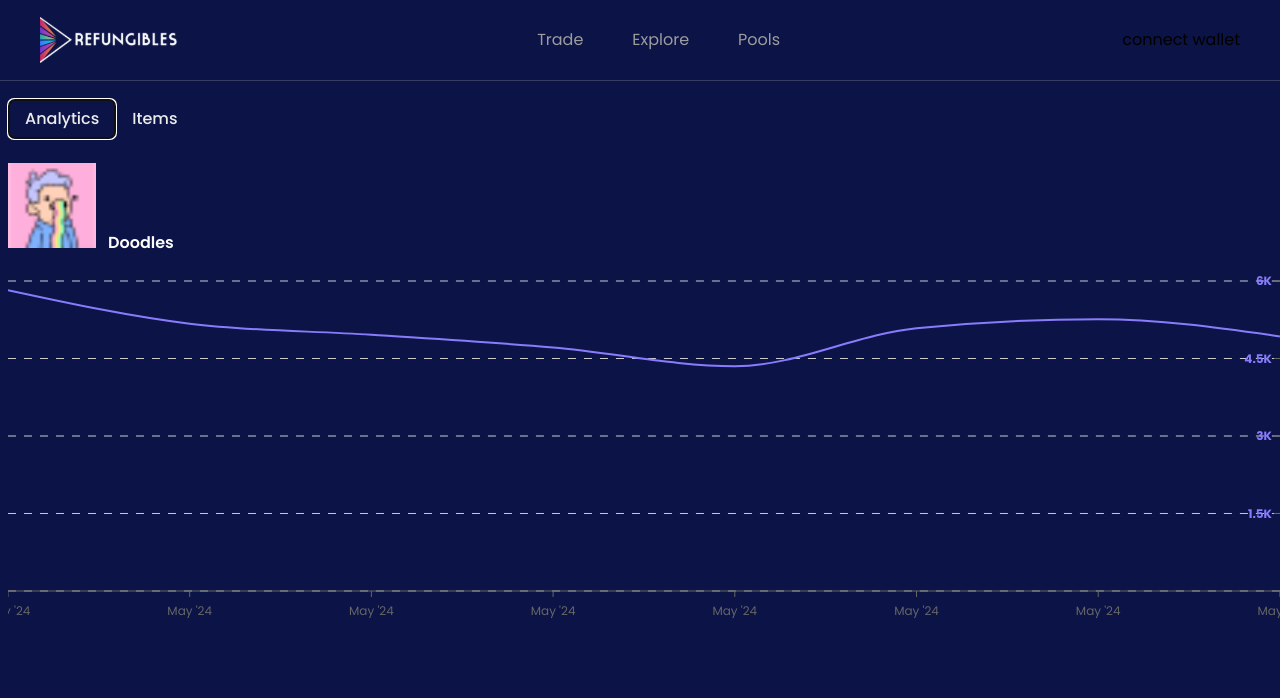
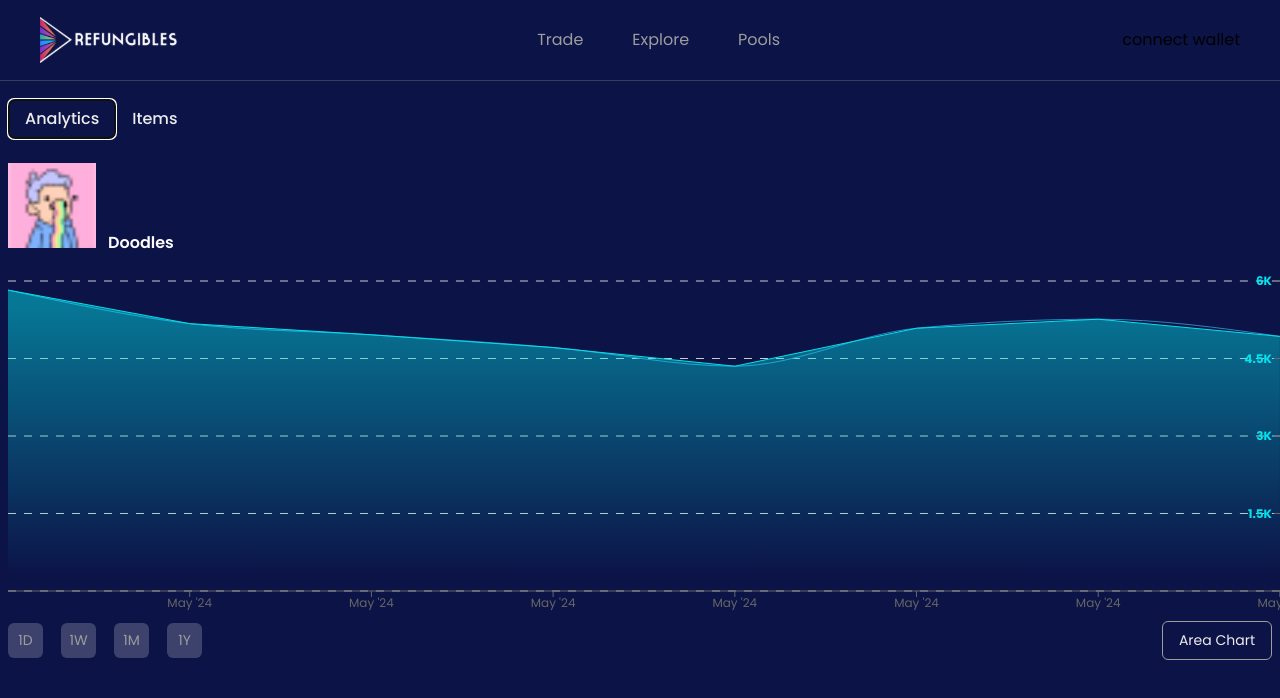
Before and after one commit to blackpanther1881/refungibles-ui, a Next.js app: page /explore/collections/1 in a window 1280 px wide. Both pictures are taken after a click on the tab "Analytics". Shown: the top 698 px of the page. Built offline with nearby package versions, Linux system fonts and the light colour scheme.

Commit message:
add bar chart

```diff
--- a/src/components/charts/area-chart.tsx
+++ b/src/components/charts/area-chart.tsx
@@ -98,13 +98,9 @@ const CustomAreaChart = ({
     setBrushData(totalData.slice(dataIndex[0], dataIndex[1] + 1));
   };
   return (
-    // <div style={{ width: "100%" }}>
     <ResponsiveContainer width="103%" height={height}>
-      <LineChart
-        // width={500}
-        // height={900}
+      <AreaChart
         data={brushData.length > 0 ? brushData : totalData}
-        // syncId="anyId"
         margin={{
           top: 10,
           right: 30,
@@ -138,24 +134,26 @@ const CustomAreaChart = ({
               key={dataKey.key}
               type="monotone"
               dataKey={dataKey.value}
-              stroke={dataKey.color}
-              fill={`url(#color${dataKey.key})`}
-              strokeWidth={chartDuration == -1 || chartDuration == 365 ? 2 : 2}
+              // stroke={dataKey.color}
               dot={false}
-              // dot={chartDuration == -1 || chartDuration == 365 ? false : true}
               yAxisId={dataKey.yAxisId}
             />
           );
         })}
         {/* Keep Axes after graph so that it doesn't overlap with the graph https://github.com/recharts/recharts/issues/566#issuecomment-342402723 */}
-        <XAxis
-          dataKey={xAxisDataKey}
-          interval="equidistantPreserveStart"
-          // interval={2}
-          // tickCount={5}
-          tick={{ fontSize: "12px" }}
-          tickMargin={showBrush ? 5 : 10}
-        />
+        <XAxis dataKey={xAxisDataKey} tick={{ fontSize: "12px" }} />
+        {yAxisDataKeys.map((dataKey, index) => {
+          return (
+            <Area
+              key={dataKey.key}
+              dataKey={dataKey.value}
+              stroke={dataKey.color}
+              fill={`url(#color${dataKey.key})`}
+              // dot
+              yAxisId={dataKey.yAxisId}
+            />
+          );
+        })}
         {yAxisDataKeys.map((dataKey, index) => {
           return (
             <YAxis
@@ -214,9 +212,8 @@ const CustomAreaChart = ({
             </AreaChart>
           </Brush>
         ) : null}
-      </LineChart>
+      </AreaChart>
     </ResponsiveContainer>
-    // </div>
   );
 };
 
--- /dev/null
+++ b/src/components/charts/bar-chart.tsx
@@ -0,0 +1,140 @@
+import React from "react";
+import {
+  XAxis,
+  YAxis,
+  Tooltip,
+  ResponsiveContainer,
+  BarChart,
+  Bar,
+  TooltipProps,
+  CartesianGrid
+} from "recharts";
+import {
+  NameType,
+  ValueType
+} from "recharts/types/component/DefaultTooltipContent";
+import { numberFormat } from "@/utils/number";
+
+const CustomTooltip = ({
+  active,
+  payload,
+  label,
+  tooltipUnit
+}: TooltipProps<ValueType, NameType> & { tooltipUnit: any }) => {
+  if (active && payload && payload.length) {
+    return (
+      <div className={"p-4"}>
+        <p>
+          {payload[0]?.payload?.datetime || payload[0]?.payload?.date || label}
+        </p>
+        {payload.map((entry, index) => {
+          return (
+            <div
+              className={"flex justify-between gap-8 items-center"}
+              key={index}
+            >
+              <div className={"flex gap-1 items-center"} key={index}>
+                {/*<Circle size="10px" bg={entry.color} />*/}
+                <p>{entry.name}:</p>
+              </div>
+              <p>
+                {tooltipUnit.position === "start"
+                  ? `${tooltipUnit.unit}${numberFormat(
+                      Math.abs(entry.value as number),
+                      2
+                    )}`
+                  : `${numberFormat(Math.abs(entry.value as number), 2)}${
+                      tooltipUnit.unit
+                    } `}
+              </p>
+            </div>
+          );
+        })}
+      </div>
+    );
+  }
+  return null;
+};
+
+const CustomBarChart = ({
+  data,
+  height = 400,
+  xAxisDataKey,
+  yAxisDataKeys,
+  mirror = false,
+  unit = "",
+  tooltipUnit = { unit: "", position: "end" }
+}) => {
+  return (
+    <ResponsiveContainer width="103%" height={height}>
+      <BarChart
+        // width={900}
+        // height={900}
+        data={data}
+        syncId="anyId"
+        margin={{
+          top: 10,
+          right: 30,
+          left: 0,
+          bottom: 0
+        }}
+      >
+        <Tooltip
+          cursor={{ fill: "#0000001A" }}
+          content={<CustomTooltip tooltipUnit={tooltipUnit} />}
+          // shared={false}
+        />
+        {yAxisDataKeys.map((dataKey, index) => {
+          return (
+            <Bar
+              key={dataKey.key}
+              type="monotone"
+              dataKey={dataKey.value}
+              stroke={dataKey.color}
+              fill={dataKey.color}
+              yAxisId={dataKey.yAxisId}
+            />
+          );
+        })}
+        {/* Keep Axes after graph so that it doesn't overlap with the graph https://github.com/recharts/recharts/issues/566#issuecomment-342402723 */}
+        <CartesianGrid vertical={false} strokeDasharray="8 8" />
+        <XAxis
+          dataKey={xAxisDataKey}
+          interval="equidistantPreserveStart"
+          tick={{ fontSize: "12px" }}
+          tickMargin={10}
+        />
+        {yAxisDataKeys.map((dataKey, index) => {
+          return (
+            <YAxis
+              key={dataKey.key}
+              type="number"
+              axisLine={false}
+              mirror={mirror}
+              // allowDataOverflow
+              yAxisId={dataKey.yAxisId}
+              orientation={dataKey.position}
+              tickFormatter={(value) =>
+                value !== 0 ? `${unit}${numberFormat(value, 2)}` : ""
+              }
+              includeHidden
+              interval="preserveStartEnd"
+              // mirror
+              padding={dataKey.key === "price" ? { top: 80 } : { top: 0 }}
+              tick={{
+                fontSize: "12px",
+                fontWeight: 700,
+                style: {
+                  textAnchor: dataKey.position === "left" ? "end" : "start"
+                },
+                fill: dataKey.color
+              }}
+            />
+          );
+        })}
+      </BarChart>
+    </ResponsiveContainer>
+  );
+};
+
+export default CustomBarChart;
--- a/src/containers/explore/collections/analytics.tsx
+++ b/src/containers/explore/collections/analytics.tsx
@@ -1,24 +1,32 @@
 import { Collection } from "@/utils/types";
 import Image from "next/image";
-import React from "react";
+import React, { useState } from "react";
 import CustomAreaChart from "@/components/charts/area-chart";
-import { dummyChartData } from "@/utils/config";
+import { dummyChartData, dummyNetworkList } from "@/utils/config";
+import Dropdown from "@/components/base/dropdown";
+import Icon from "@/components/Icon";
+import CustomBarChart from "@/components/charts/bar-chart";
 
 interface Props {
   collection: Collection;
 }
 
 const CollectionAnalytics = ({ collection }: Props) => {
+  const [chartType, setChartType] = useState("Area Chart");
   const chartDataOptions = [
     {
       label: "Transactions",
       value: "transaction_count",
-      color: "#887CFD",
+      color: "#01E4EB",
       key: "transaction_count",
       yAxisId: "rightAxis",
       position: "right"
     }
   ];
+
+  const handleChartType = (type: string) => {
+    setChartType(type);
+  };
   return (
     <div>
       <div className={"flex items-baseline mb-4"}>
@@ -35,6 +43,7 @@ const CollectionAnalytics = ({ collection }: Props) => {
         </span>
       </div>
       <div>
+        {chartType === "Area Chart" ? (
           <CustomAreaChart
             height={350}
             totalData={dummyChartData}
@@ -43,6 +52,86 @@ const CollectionAnalytics = ({ collection }: Props) => {
             yAxisDataKeys={chartDataOptions}
             showBrush={false}
           />
+        ) : (
+          <CustomBarChart
+            data={dummyChartData}
+            xAxisDataKey="date"
+            yAxisDataKeys={chartDataOptions}
+            unit="$"
+            tooltipUnit={{
+              unit: "$",
+              position: "start"
+            }}
+          />
+        )}
+      </div>
+      <div className={"flex justify-between"}>
+        <div className={"flex gap-[18px] items-center"}>
+          <div
+            className={
+              "w-[35px] h-[35px] flex items-center justify-center rounded-md bg-[#FFFFFF33]"
+            }
+          >
+            <p className={"text-white-200 text-sm "}>1D</p>
+          </div>
+          <div
+            className={
+              "w-[35px] h-[35px] flex items-center justify-center rounded-md bg-[#FFFFFF33]"
+            }
+          >
+            <p className={"text-white-200 text-sm "}>1W</p>
+          </div>
+          <div
+            className={
+              "w-[35px] h-[35px] flex items-center justify-center rounded-md bg-[#FFFFFF33]"
+            }
+          >
+            <p className={"text-white-200 text-sm "}>1M</p>
+          </div>
+          <div
+            className={
+              "w-[35px] h-[35px] flex items-center justify-center rounded-md bg-[#FFFFFF33]"
+            }
+          >
+            <p className={"text-white-200 text-sm "}>1Y</p>
+          </div>
+        </div>
+        <div>
+          <Dropdown
+            content={
+              <div className={"rounded-md "}>
+                <div
+                  onClick={() => {
+                    handleChartType("Area Chart");
+                  }}
+                  className={
+                    "flex items-center py-2 px-4 hover:bg-black-200 hover:rounded-md cursor-pointer"
+                  }
+                >
+                  <p className={"text-[14px] text-white-500"}>Area Chart</p>
+                </div>
+                <div
+                  onClick={() => {
+                    handleChartType("Bar Chart");
+                  }}
+                  className={
+                    "flex items-center py-2 px-4 hover:bg-black-200 hover:rounded-md cursor-pointer"
+                  }
+                >
+                  <p className={"text-[14px] text-white-500"}>Bar Chart</p>
+                </div>
+              </div>
+            }
+            label={
+              <p className={"text-[14px] text-white-500 py-2 px-4"}>
+                {chartType}
+              </p>
+            }
+            labelClass={"border border-white-200 rounded-md"}
+            className={"!bg-black-500 !p-2"}
+            position={"start"}
+          />
+        </div>
       </div>
     </div>
   );
```
Lines whose indentation alone changed are shown as unchanged.
